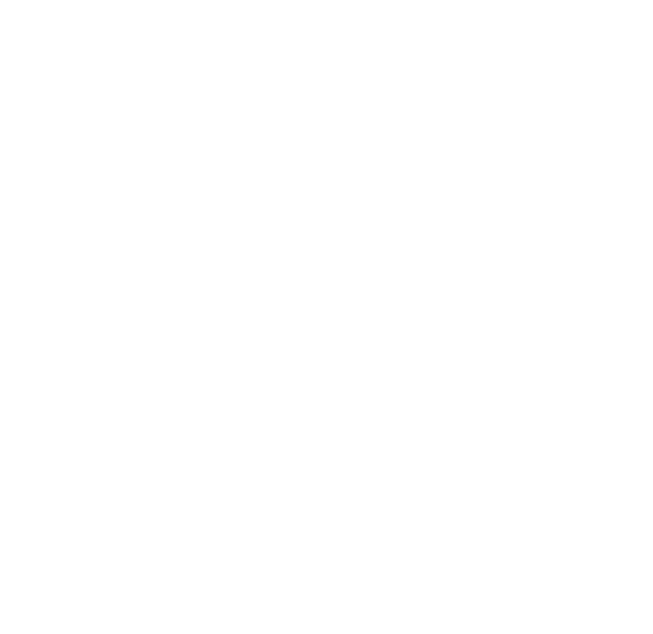
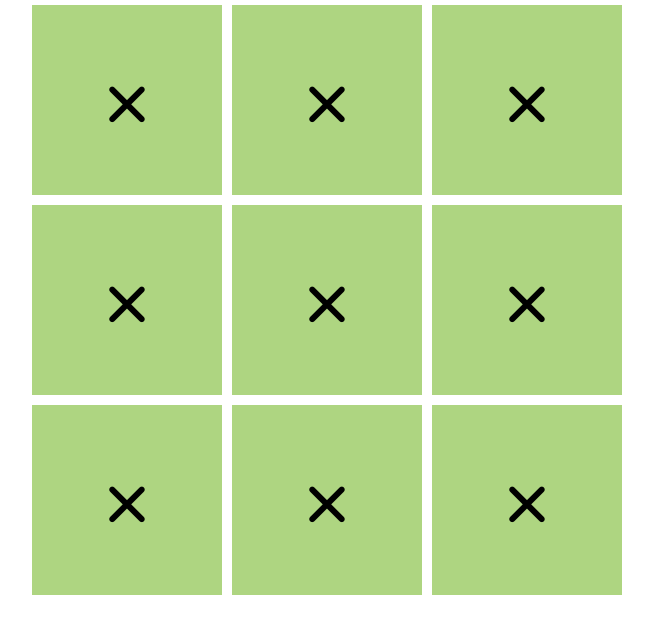
Before and after one commit to Devansh-Baghel/tic-tac-toe, a plain HTML site: page index.html in a window 1280 px wide. Shown: the whole page, without its empty margins (313-966 px from the left). Drawn offline with Linux system fonts and the light colour scheme.

Commit message:
Add basic html

```diff
--- a/assets/css/style.scss
+++ b/assets/css/style.scss
@@ -0,0 +1,45 @@
+@import url('https://fonts.googleapis.com/css2?family=Geologica:wght@400;500;600;700&family=Varela+Round&display=swap');
+
+:root{
+	--green: #AED581;
+	--red: #EF9A9A;
+	--blue: ;
+	--purple: #9575CD;
+	--white: white;
+
+	// --font: 'Geologica', sans-serif;
+	--font: 'Varela Round', sans-serif;
+}
+
+*{
+	margin: 0;
+	padding: 0;
+}
+
+body{
+	font-family: var(--font);
+
+	display: flex;
+	justify-content: center;
+}
+
+.board{
+	display: grid;
+	grid-template: repeat(3, 1fr) / repeat(3, 1fr);
+	justify-items: center;
+	align-items: center;
+
+	width: 600px;
+	height: 600px;
+
+	*{
+		background-color: var(--green);
+		font-size: 80px;
+		width: 190px;
+		height: 190px;
+
+		display: flex;
+		justify-content: center;
+		align-items: center;
+	}
+}
--- a/assets/js/script.js
+++ b/assets/js/script.js
@@ -0,0 +1,18 @@
+const x = "&times;";
+const o = "o";
+
+// Main gameboard obj
+let gameBoard = {
+	board: [],
+}
+
+// Factory for creating players
+const playerFactory = (name) => {
+	return { name };
+}
+
+// Players
+const camus = playerFactory("camus");
+const sartre = playerFactory("sartre");
+
+// Function of display board on html
--- a/index.html
+++ b/index.html
@@ -5,13 +5,23 @@
 	<meta http-equiv="X-UA-Compatible" content="IE=edge">
 	<meta name="viewport" content="width=device-width, initial-scale=1.0">
 
-	<!-- icon -->
+	<!-- icon will go here -->
 	<title>Tic Tac Toe</title>
 
 	<link rel="stylesheet" href="./assets/css/style.css">
 	<script src="./assets/js/script.js"></script>
 </head>
 <body>
-
+	<div class="board">
+		<p class="1">&times;</p>
+		<p class="2">&times;</p>
+		<p class="3">&times;</p>
+		<p class="4">&times;</p>
+		<p class="5">&times;</p>
+		<p class="6">&times;</p>
+		<p class="7">&times;</p>
+		<p class="8">&times;</p>
+		<p class="9">&times;</p>
+	</div>
 </body>
 </html>
```
Also changed, not shown: assets/css/style.css, 1 other file.
